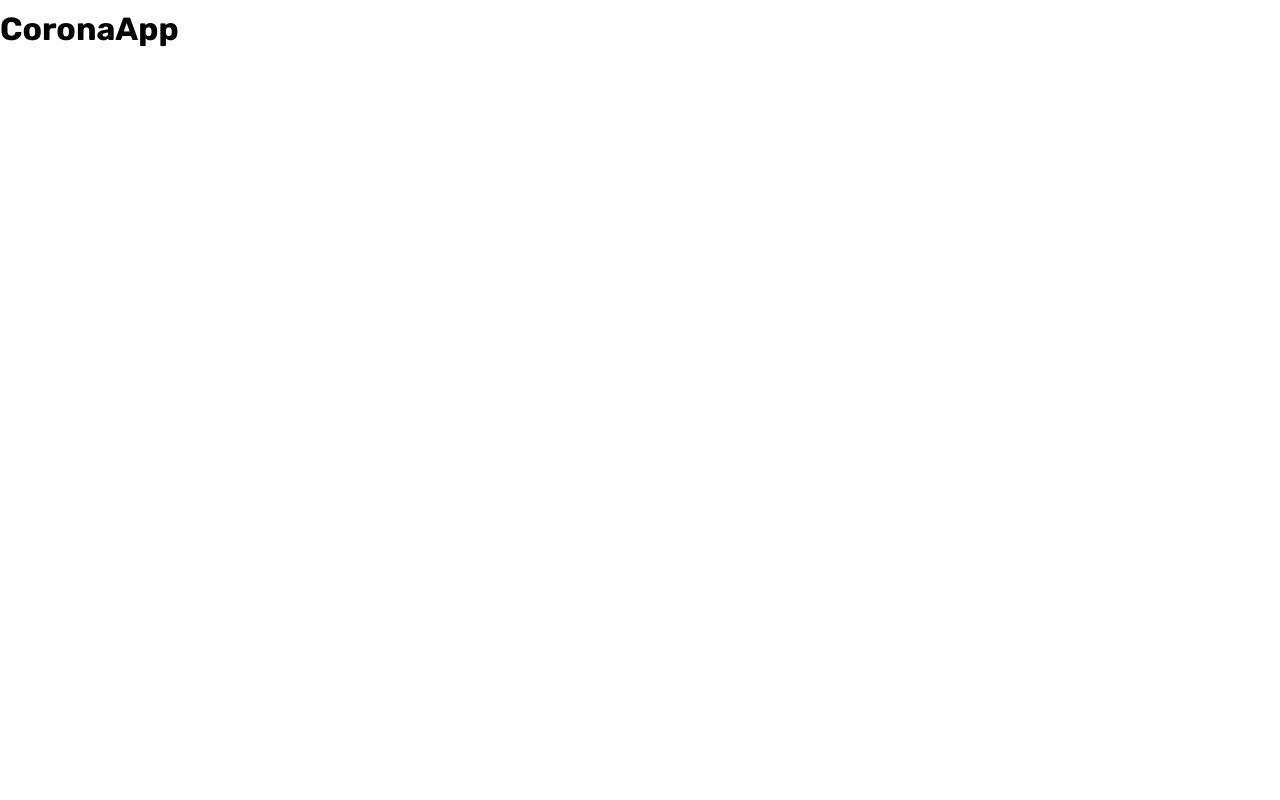
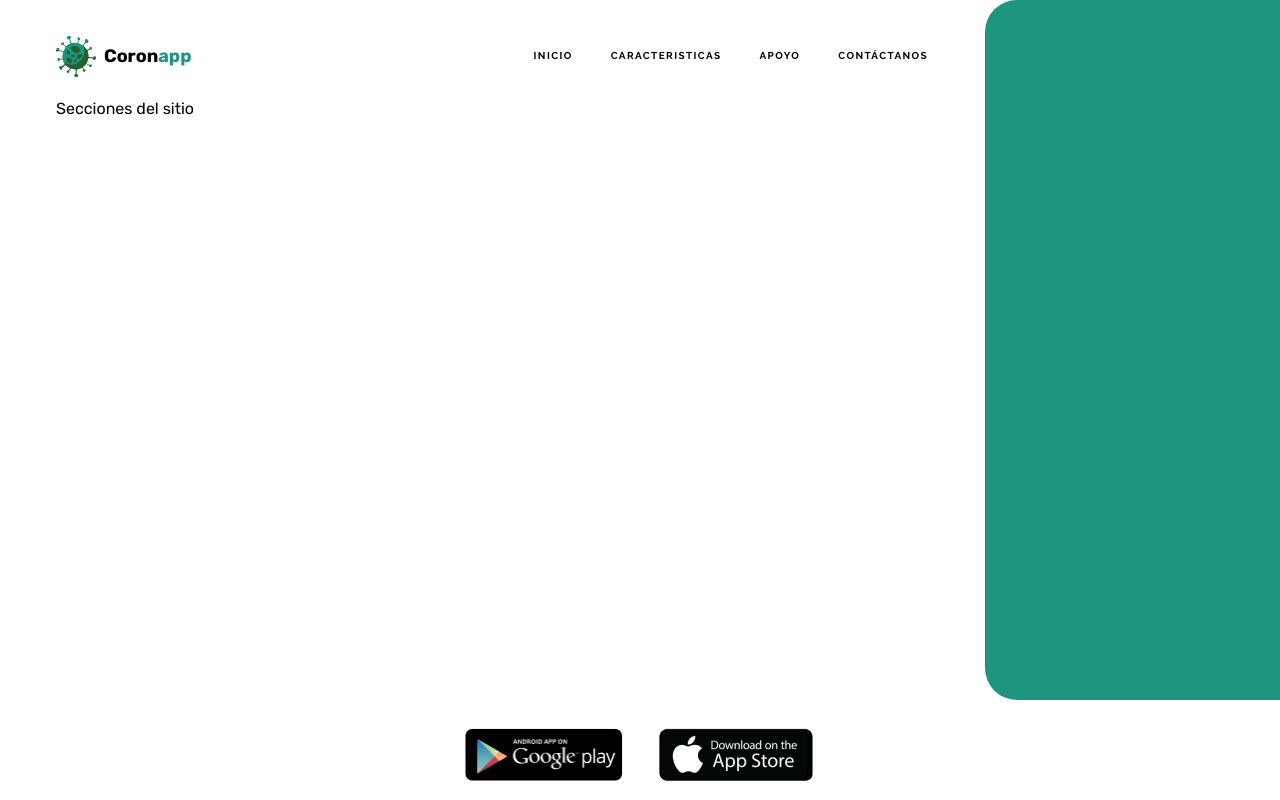
Before and after one commit to carlossantesp/page-coronapp, a React (Create React App) app: page / in a window 1280 px wide. Built offline with nearby package versions, Linux system fonts and the light colour scheme.

Commit message:
Header, Navbar, Footer components completados y Main inicial

```diff
--- /dev/null
+++ b/src/components/Footer/FooterElements.js
@@ -0,0 +1,29 @@
+import styled from "styled-components";
+
+export const FooterWrapper = styled.footer`
+  ${({ theme }) => theme.mixins.flexColumn};
+  @media screen and (min-width: 768px) {
+    flex-direction: initial;
+    ${({ theme }) => theme.mixins.flexCenter};
+  }
+`;
+export const LinkApp = styled.a`
+  diplay: inline-block;
+  width: 9rem;
+  margin: 0.25rem 1rem;
+  border-radius: 0.5rem;
+  cursor: pointer;
+  transition: all 0.25s;
+  &:hover,
+  &:focus {
+    border: 1px solid ${({ theme }) => theme.colorTextAccent};
+  }
+  @media screen and (min-width: 768px) {
+    width: 10rem;
+    margin: 1rem;
+  }
+`;
+export const ImageApp = styled.img`
+  width: 100%;
+  display: block;
+`;
--- /dev/null
+++ b/src/components/Footer/index.js
@@ -0,0 +1,27 @@
+import React from "react";
+import { FooterWrapper, LinkApp, ImageApp } from "./FooterElements";
+import logoGooglePlay from "../../assets/images/play-store.png";
+import logoAppStore from "../../assets/images/ios-market.png";
+
+const Footer = () => {
+  return (
+    <FooterWrapper>
+      <LinkApp
+        href="https://play.google.com/store"
+        target="_blank"
+        role="button"
+      >
+        <ImageApp src={logoGooglePlay} alt="Aplicación Google play" />
+      </LinkApp>
+      <LinkApp
+        href="https://www.apple.com/la/app-store/"
+        target="_blank"
+        role="button"
+      >
+        <ImageApp src={logoAppStore} alt="Aplicación App Store" />
+      </LinkApp>
+    </FooterWrapper>
+  );
+};
+
+export default Footer;
--- /dev/null
+++ b/src/components/Header/HeaderElements.js
@@ -0,0 +1,70 @@
+import styled from "styled-components";
+import { Link } from "react-router-dom";
+
+export const HeaderWrapper = styled.header`
+  padding-top: 2.25rem;
+  padding-bottom: 1.5rem;
+  ${({ theme }) => theme.mixins.flexBetween};
+  overflow: hidden;
+  @media screen and (min-width: 992px) {
+    margin-right: 18.5rem;
+    &::after {
+      content: "";
+      position: absolute;
+      width: 18.4375rem;
+      height: 43.75rem;
+      top: 0;
+      right: 0;
+      background-color: ${({ theme }) => theme.colorPrimary};
+      border-radius: 2rem 0 0 2rem;
+    }
+  }
+`;
+export const HeaderLogo = styled(Link)`
+  display: flex;
+  text-decoration: none;
+  color: ${({ theme }) => theme.colorText};
+`;
+export const ImageLogo = styled.img`
+  width: 2.5rem;
+  margin-right: 0.5rem;
+`;
+export const LogoH1 = styled.h1`
+  font-size: 1.125rem;
+  font-weight: ${({ theme }) => theme.fontBold};
+`;
+export const LogoSpan = styled.span`
+  color: ${({ theme }) => theme.colorPrimary};
+  font-weight: inherit;
+  font-size: inherit;
+`;
+export const HeaderMenu = styled.button`
+  border: none;
+  background-color: transparent;
+  display: block;
+  padding: 0.5rem;
+  cursor: pointer;
+  @media screen and (min-width: 992px) {
+    display: none;
+  }
+`;
+export const HeaderNavBar = styled.nav`
+  position: fixed;
+  top: calc(2.5rem + 3.75rem);
+  right: ${({ toggle }) => (toggle ? "0" : "-100%")};
+  z-index: 1;
+  width: 20rem;
+  height: 100%;
+  background-color: ${({ theme }) => theme.colorPrimary};
+  color: ${({ theme }) => theme.colorBg};
+  padding-top: 3rem;
+  transition: all 0.5s;
+  @media screen and (min-width: 992px) {
+    position: initial;
+    background-color: transparent;
+    color: ${({ theme }) => theme.colorText};
+    width: initial;
+    height: initial;
+    padding-top: 0;
+  }
+`;
--- /dev/null
+++ b/src/components/Header/index.js
@@ -0,0 +1,39 @@
+import React, { useState } from "react";
+import {
+  HeaderWrapper,
+  HeaderMenu,
+  HeaderLogo,
+  ImageLogo,
+  LogoH1,
+  LogoSpan,
+  HeaderNavBar,
+} from "./HeaderElements";
+import Navbar from "../Navbar";
+import { BsMenu } from "../../icons/basics";
+import logo from "../../assets/logo.svg";
+
+const Header = () => {
+  const [toggle, setToggle] = useState("false");
+
+  const handleToggle = () => {
+    setToggle(!toggle);
+  };
+  return (
+    <HeaderWrapper>
+      <HeaderLogo to="/">
+        <ImageLogo src={logo} />
+        <LogoH1>
+          Coron<LogoSpan>app</LogoSpan>
+        </LogoH1>
+      </HeaderLogo>
+      <HeaderMenu type="button" onClick={handleToggle} role="button">
+        <BsMenu />
+      </HeaderMenu>
+      <HeaderNavBar toggle={toggle}>
+        <Navbar />
+      </HeaderNavBar>
+    </HeaderWrapper>
+  );
+};
+
+export default Header;
--- /dev/null
+++ b/src/components/Main/index.js
@@ -0,0 +1,11 @@
+import React from "react";
+
+const Main = ({ services, metrics, sliderInfo }) => {
+  return (
+    <main>
+      <p>Secciones del sitio</p>
+    </main>
+  );
+};
+
+export default Main;
--- /dev/null
+++ b/src/components/Navbar/NavbarElements.js
@@ -0,0 +1,45 @@
+import styled from "styled-components";
+import { Link } from "react-scroll";
+
+export const NavLists = styled.ul`
+  list-style: none;
+  ${({ theme }) => theme.mixins.flexColumn};
+  @media screen and (min-width: 992px) {
+    flex-direction: initial;
+  }
+`;
+export const NavItem = styled.li`
+  display: block;
+  margin-bottom: 0.5rem;
+  align-self: flex-start;
+  padding: 0 4rem;
+  width: 100%;
+  @media screen and (min-width: 992px) {
+    width: initial;
+    padding: 0;
+    margin-bottom: 0;
+    margin-right: 2.375rem;
+    &:last-child {
+      margin-right: 0;
+    }
+  }
+`;
+export const NavLink = styled(Link)`
+  display: block;
+  width: inherit;
+  font-family: ${({ theme }) => theme.fontSecondary};
+  font-weight: ${({ theme }) => theme.fontBold};
+  letter-spacing: 1.4px;
+  text-transform: uppercase;
+  padding: 1rem;
+  cursor: pointer;
+  @media screen and (min-width: 992px) {
+    padding: 0;
+    font-size: 0.625rem;
+    transition: border 0.5s;
+    &:hover,
+    &.active {
+      border-bottom: 1px solid ${({ theme }) => theme.colorPrimary};
+    }
+  }
+`;
--- /dev/null
+++ b/src/components/Navbar/index.js
@@ -0,0 +1,23 @@
+import React from "react";
+import { NavLists, NavItem, NavLink } from "./NavbarElements";
+
+const Navbar = () => {
+  return (
+    <NavLists>
+      <NavItem>
+        <NavLink to="/">Inicio</NavLink>
+      </NavItem>
+      <NavItem>
+        <NavLink to="/">Caracteristicas</NavLink>
+      </NavItem>
+      <NavItem>
+        <NavLink to="/">Apoyo</NavLink>
+      </NavItem>
+      <NavItem>
+        <NavLink to="/">Contáctanos</NavLink>
+      </NavItem>
+    </NavLists>
+  );
+};
+
+export default Navbar;
--- a/src/pages/index.js
+++ b/src/pages/index.js
@@ -1,10 +1,17 @@
-import React from "react";
+import React, { Fragment } from "react";
+import Footer from "../components/Footer";
+import Header from "../components/Header";
+import Main from "../components/Main";
+
+import { services, metrics, sliderInfo } from "../data/apiData";
 
 const Home = () => {
   return (
-    <div>
-      <h1>CoronaApp</h1>
-    </div>
+    <Fragment>
+      <Header />
+      <Main services={services} metrics={metrics} sliderInfo={sliderInfo} />
+      <Footer />
+    </Fragment>
   );
 };
 
--- a/src/styles/GlobalStyle.js
+++ b/src/styles/GlobalStyle.js
@@ -25,6 +25,18 @@ const GlobalStyle = createGlobalStyle`
   svg{
     fill:currentColor;
   }
+
+  #root {
+    min-height: 100vh;
+    width: 100%;
+    padding: 0 1rem;
+    display: grid;
+    grid-template-rows: auto 1fr auto;
+    position: relative;
+    @media screen and (min-width: 992px){
+      padding: 0 3.5rem;
+    }
+  }
 `;
 
 export default GlobalStyle;
--- a/src/styles/theme.js
+++ b/src/styles/theme.js
@@ -22,7 +22,7 @@ const theme = {
 
   colorPrimary: "#1D957F",
   colorSecondary: "#4285F4",
-  colorText: "#00000",
+  colorText: "#000000",
   colorTextAccent: "#616161",
   colorBg: "#FFFFFF",
   colorBgAccent: "#FAFBFD",
```
